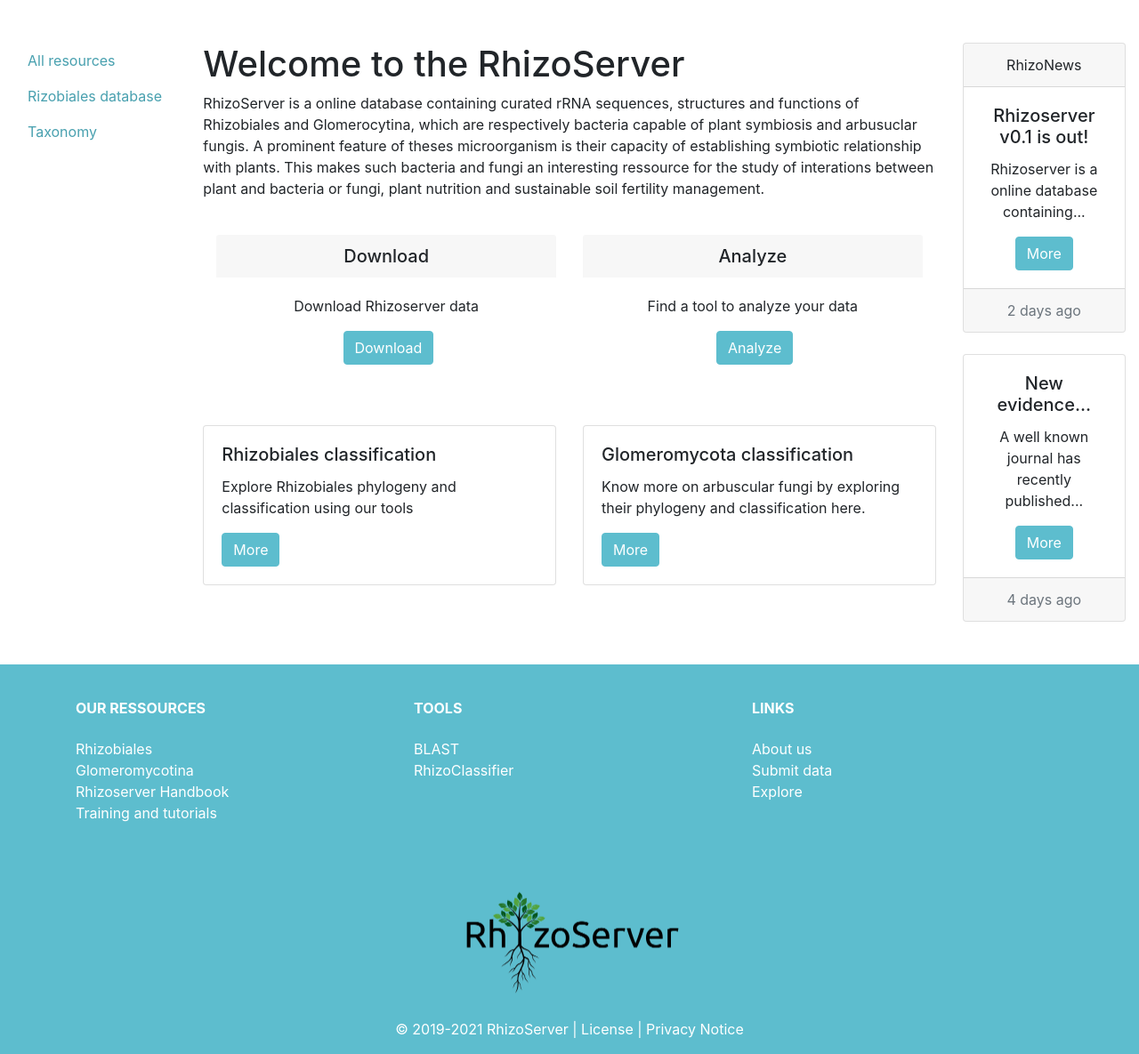
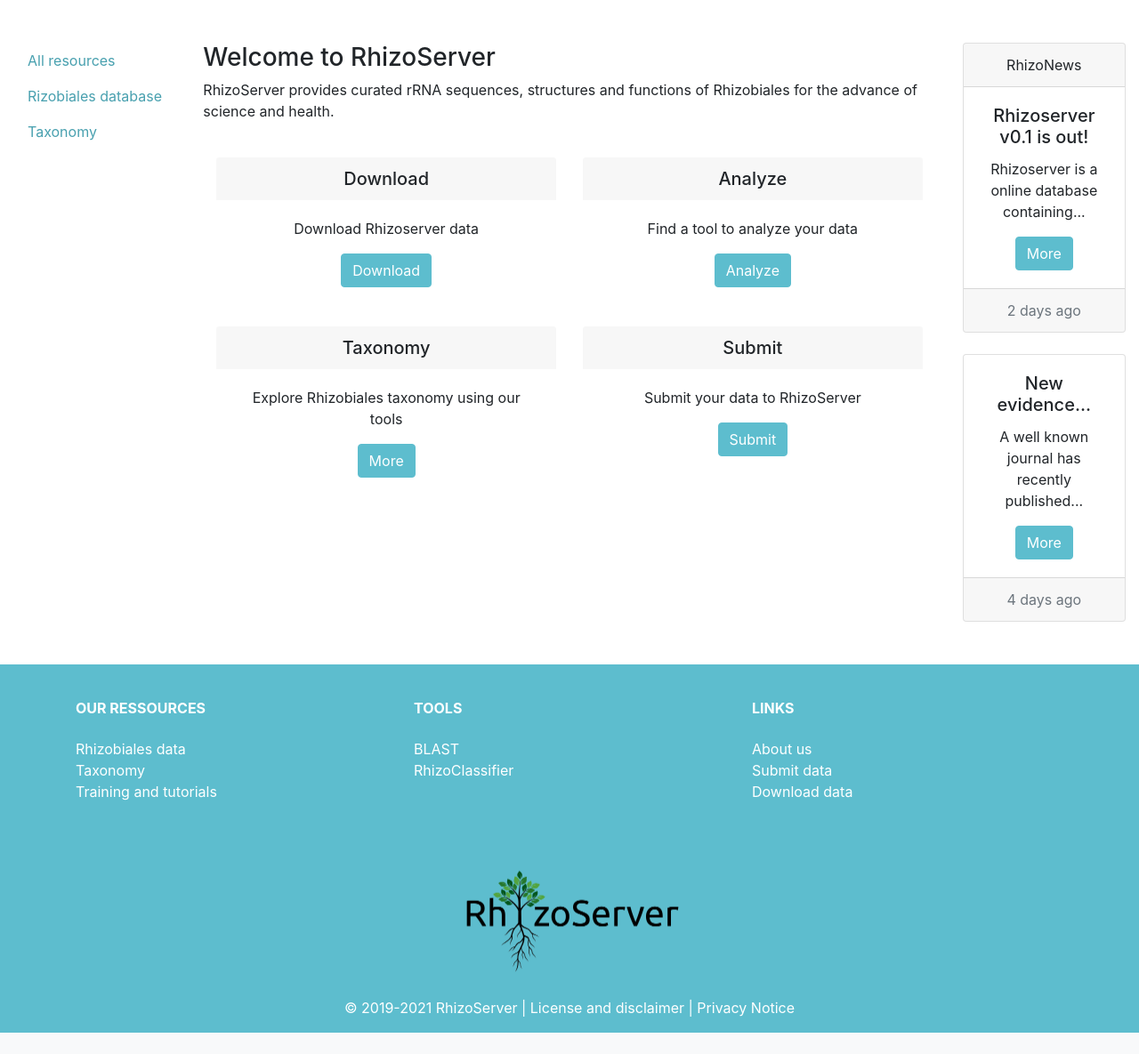
Before and after one commit to Ebedthan/rhizoserver, a Django app: page / in a window 1280 px wide. Shown: the part 95-1280 px from the top of the page at 89% size. After the commit the page ends 1256 px from the top, so only its background shows below. Run offline with Django 3.2, Linux system fonts and the light colour scheme; parts of the project's set-up code (start-up, migrations or seed data) failed here and were passed over; some libraries are stand-ins or nearby versions.

Commit message:
Add license, about pages, and some new views

```diff
--- a/rhizoserver/apps/pages/static/pages/custom.css
+++ b/rhizoserver/apps/pages/static/pages/custom.css
@@ -21,3 +21,7 @@ a.nav-link{
 .page-footer a{
     color: #FFFFFF;
 }
+
+.about-body{
+    padding-right: 10px;
+}
--- a/rhizoserver/apps/pages/templates/pages/footer.html
+++ b/rhizoserver/apps/pages/templates/pages/footer.html
@@ -15,16 +15,13 @@
         <h6 class="font-weight-bold text-uppercase mt-3 mb-4">Our ressources</h6>
         <ul class="list-unstyled">
           <li>
-            <a href="#">Rhizobiales</a>
+            <a href="#">Rhizobiales data</a>
           </li>
           <li>
-            <a href="#">Glomeromycotina</a>
+            <a href="#">Taxonomy</a>
           </li>
           <li>
-            <a href="#">Rhizoserver Handbook</a>
-          </li>
-          <li>
-            <a href="#">Training and tutorials</a>
+            <a href="/training">Training and tutorials</a>
           </li>
         </ul>
       </div>
@@ -36,10 +33,10 @@
         <h6 class="font-weight-bold text-uppercase mt-3 mb-4">Tools</h6>
         <ul class="list-unstyled">
           <li>
-            <a href="#">BLAST</a>
+            <a href="/analyze/blast">BLAST</a>
           </li>
           <li>
-            <a href="#">RhizoClassifier</a>
+            <a href="analyze/taxasolver">RhizoClassifier</a>
           </li>
         </ul>
       </div>
@@ -51,13 +48,13 @@
         <h6 class="font-weight-bold text-uppercase mt-3 mb-4">Links</h6>
         <ul class="list-unstyled">
           <li>
-            <a href="#">About us</a>
+            <a href="/about-us">About us</a>
           </li>
           <li>
-            <a href="#">Submit data</a>
+            <a href="/submit">Submit data</a>
           </li>
           <li>
-            <a href="#">Explore</a>
+            <a href="/download">Download data</a>
           </li>
         </ul>
       </div>
@@ -69,7 +66,7 @@
   <div class="footer-copyright text-center py-3">
     <img src="{% static 'pages/rhizoserver.png' %}" width="300" height="auto" alt="RhizoServer">
     <br/>
-    © 2019-2021 <a href="#">RhizoServer</a> | <a href="#"> License </a> | <a href="#"> Privacy Notice </a>
+    © 2019-2021 <a href="/">RhizoServer</a> | <a href="/license"> License and disclaimer</a> | <a href="/privacy"> Privacy Notice </a>
   </div>
   <!-- Copyright -->
 </footer>
--- a/rhizoserver/apps/pages/templates/pages/index.html
+++ b/rhizoserver/apps/pages/templates/pages/index.html
@@ -19,8 +19,8 @@
                 </nav>
             </div> <!-- left column end -->
             <div class="col-8"> <!-- center column start -->
-                <h1> Welcome to the RhizoServer</h1>
-                <p>RhizoServer is a online database containing curated rRNA sequences, structures and functions of Rhizobiales and Glomerocytina, which are respectively bacteria capable of plant symbiosis and arbusuclar fungis. A prominent feature of theses microorganism is their capacity of establishing symbiotic relationship with plants. This makes such bacteria and fungi an interesting ressource for the study of interations between plant and bacteria or fungi, plant nutrition and sustainable soil fertility management.</p>
+                <h3>Welcome to RhizoServer</h3>
+                <p>RhizoServer provides curated rRNA sequences, structures and functions of Rhizobiales for the advance of science and health.</p>
                 <br/>
                 <div class="container">
                     <div class="row">
@@ -32,6 +32,7 @@
                                         Download Rhizoserver data
                                     </p>
                                     <span class="oi oi-icon-name" title="data-transfer-download" aria-hidden="true"></span>
+                                    <br/>
                                     <a href="#" class="btn btn-primary">
                                         Download
                                     </a>
@@ -46,8 +47,42 @@
                                         Find a tool to analyze your data
                                     </p>
                                     <span class="oi oi-icon-name" title="graph" aria-hidden="true"></span>
+                                    <br/>
                                     <a href="#" class="btn btn-primary">
                                         Analyze
+                                    </a>
+                                </div>
+                            </div>
+                        </div>
+                    </div>
+                    <br/>
+                    <div class="row">
+                        <div class="col-sm">
+                            <div class="card text-center border-0">
+                                <h5 class="card-header border-0">Taxonomy</h5>
+                                <div class="card-body">
+                                    <p class="card-text">
+                                        Explore Rhizobiales taxonomy using our tools
+                                    </p>
+                                    <span class="oi oi-icon-name" title="graph" aria-hidden="true"></span>
+                                    <br/>
+                                    <a href="#" class="btn btn-primary">
+                                        More
+                                    </a>
+                                </div>
+                            </div>
+                        </div>
+                        <div class="col-sm">
+                            <div class="card text-center border-0">
+                                <h5 class="card-header border-0">Submit</h5>
+                                <div class="card-body">
+                                    <p class="card-text">
+                                        Submit your data to RhizoServer
+                                    </p>
+                                    <span class="oi oi-icon-name" title="graph" aria-hidden="true"></span>
+                                    <br/>
+                                    <a href="#" class="btn btn-primary">
+                                        Submit
                                     </a>
                                 </div>
                             </div>
@@ -56,26 +91,6 @@
                 </div>
                 <br/>
                 <br/>
-                <div class="row">
-                    <div class="col-sm-6">
-                       <div class="card">
-                           <div class="card-body">
-                              <h5 class="card-title">Rhizobiales classification</h5>
-                              <p class="card-text">Explore Rhizobiales phylogeny and classification using our tools</p>
-                              <a href="#" class="btn btn-primary">More</a>
-                           </div>
-                       </div>
-                    </div>
-                    <div class="col-sm-6">
-                        <div class="card">
-                          <div class="card-body">
-                              <h5 class="card-title">Glomeromycota classification</h5>
-                              <p class="card-text">Know more on arbuscular fungi by exploring their phylogeny and classification here.</p>
-                              <a href="#" class="btn btn-primary">More</a>
-                          </div>
-                        </div>
-                    </div>
-                </div>
             </div> <!-- center column end -->
             <div class="col-2"> <!-- right column start -->
                 <div class="card text-center w-100">
--- a/rhizoserver/apps/pages/templates/pages/navbar.html
+++ b/rhizoserver/apps/pages/templates/pages/navbar.html
@@ -6,7 +6,7 @@
 
 <!--The navigation bar -->
 <nav class="navbar navbar-expand-md navbar-light" style="background-color: #5dbdce;">
-    <a class="navbar-brand" style="color: #FFFFFF;" href="#">
+    <a class="navbar-brand" style="color: #FFFFFF;" href="/">
         <img src="{% static 'pages/rhizoserver.png' %}" width="110" height="auto" class="d-inline-block align-top" alt="RhizoServer">
     </a>
     <button class="navbar-toggler" type="button" data-toggle="collapse" data-target="#navbar5">
--- a/rhizoserver/apps/pages/urls.py
+++ b/rhizoserver/apps/pages/urls.py
@@ -25,4 +25,6 @@ urlpatterns = [
     path('rhizoserver/<str:acc_num>/', views.detail,                name = 'detail'),
     # for search results ex: /search/?q=name+details
     path('search/',                    SearchResultsView.as_view(), name = 'search_results'),
+    # for license view: /license
+    path('license',                    LicenseView.as_view(),       name = 'license'),
 ]
--- a/rhizoserver/apps/pages/views.py
+++ b/rhizoserver/apps/pages/views.py
@@ -7,6 +7,10 @@ from .models import Sequence
 class HomePageView(TemplateView):
     template_name = "pages/index.html"
 
+
+# About us view: rhizoserver.org/aboutus.html
+class LicenseView(TemplateView):
+    template_name = "pages/license.html"
 
 # About us view: rhizoserver.org/aboutus.html
 class AboutUsView(TemplateView):
@@ -57,12 +61,12 @@ class SearchResultsView(ListView):
     template_name = 'pages/search_results.html'
 
     def get_queryset(self):
-        query = self.request.GET.get('q')
+        query = self.request.GET.get('q', None)
         search_query = SearchQuery(query)
-        vector = SearchVector('seq_name',     weight = 'A') + \
-                 SearchVector('seq_desc',     weight = 'B') + \
-                 SearchVector('seq_organism', weight = 'C') + \
-                 SearchVector('seq_acc',      weight = 'D')
+        vector = SearchVector('seq_name',                        weight = 'A') + \
+                 SearchVector('seq_desc',                        weight = 'B') + \
+                 SearchVector('sequence__seq_tax__tax_organism', weight = 'C') + \
+                 SearchVector('seq_acc',                         weight = 'D')
         rank = SearchRank(vector, search_query)
         object_list = Sequence.objects\
                               .annotate(rank = rank)\
```
Also changed, not shown: rhizoserver/apps/pages/templates/pages/about-us.html (+38 -0 lines), rhizoserver/apps/pages/templates/pages/license.html (added, +35 -0 lines), rhizoserver/apps/pages/templates/pages/privacy.html (added).
